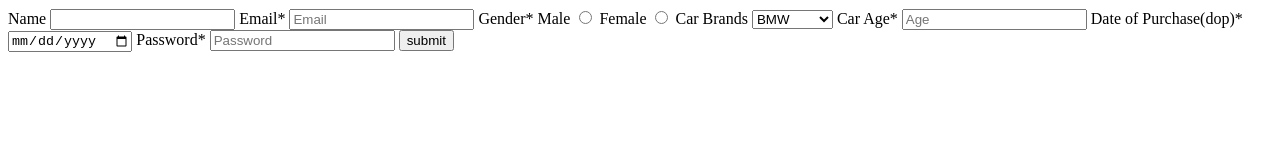
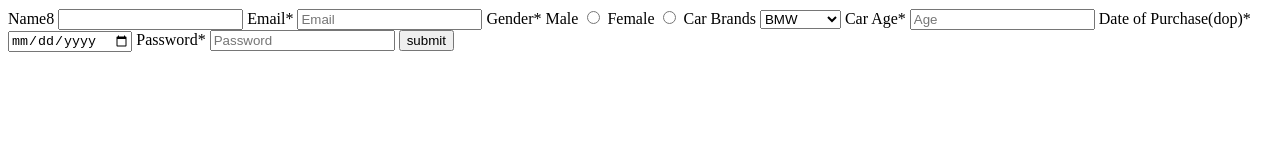
Before and after one commit to acciojob/car-insurance-form-Mayuresh68, a website: page main.html in a window 1280 px wide. Drawn offline with Linux system fonts and the light colour scheme.

Commit message:
created a submission

```diff
--- a/main.html
+++ b/main.html
@@ -9,7 +9,7 @@
 <body>
 	<!-- the entire body must be written by student -->
 	<form method="post">
-		<label for="name">Name</label>
+		<label for="name">Name8</label>
 		<input type="text" id="name" >
 
 		<label for="email">Email*</label>
```
